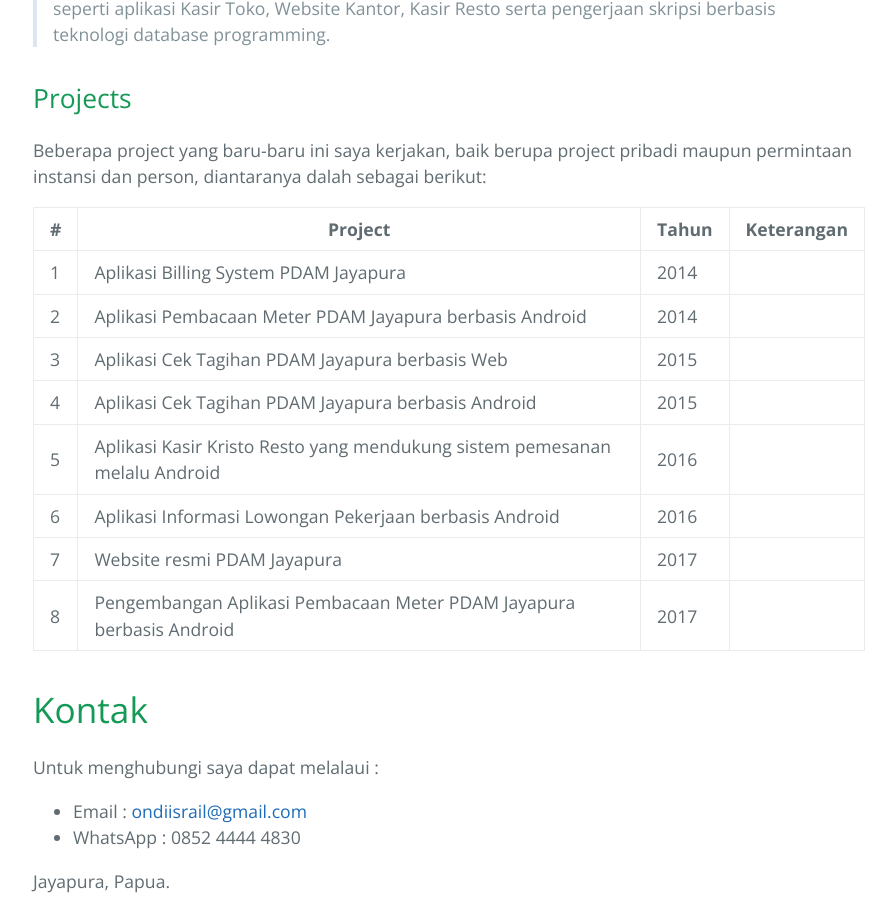
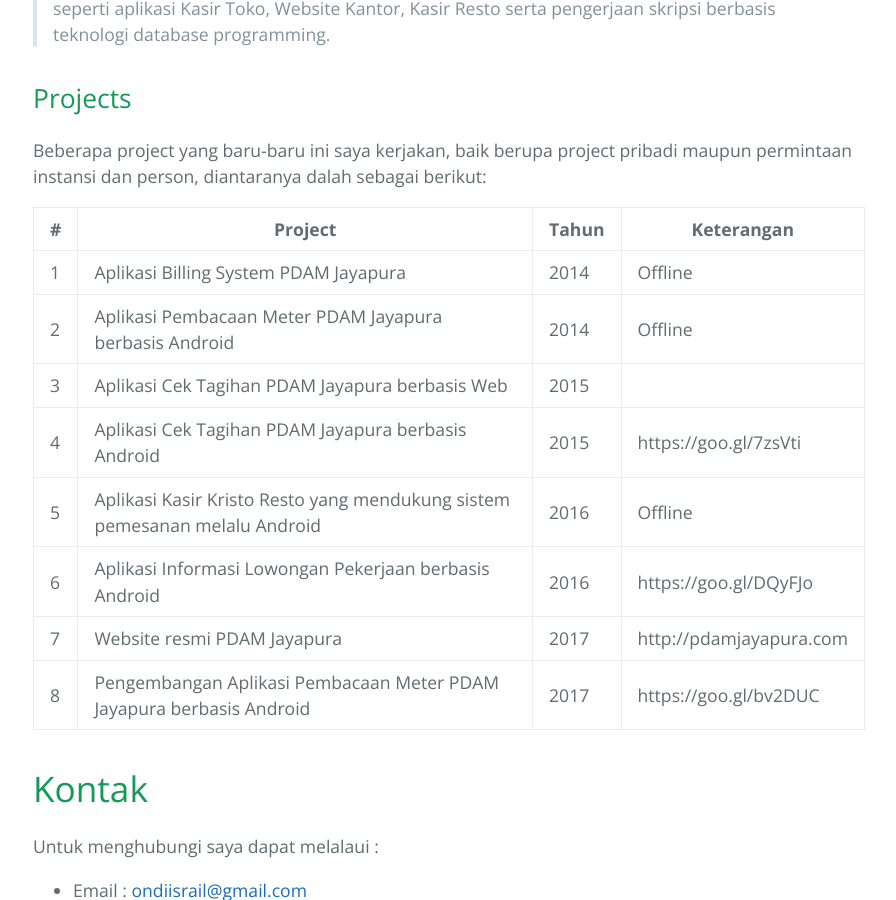
Before and after one commit to arecastudio/arecastudio.github.io, a Jekyll site: the page built from about.md, in a window 1280 px wide and 900 px high, scrolled down 684 px. Shown: the whole window, without its empty margins (191-1087 px from the left). Built offline with Jekyll 4.4.1, drawn with Linux system fonts in a browser that asks for light colours; comment, search, counter and statistics services are not loaded.

Commit message:
update all

```diff
--- a/about.md
+++ b/about.md
@@ -27,13 +27,13 @@
 			<td>1</td>
 			<td>Aplikasi Billing System PDAM Jayapura</td>
 			<td>2014</td>
-			<td></td>
+			<td>Offline</td>
 		</tr>
 		<tr>
 			<td>2</td>
 			<td>Aplikasi Pembacaan Meter PDAM Jayapura berbasis Android</td>
 			<td>2014</td>
-			<td></td>
+			<td>Offline</td>
 		</tr>
 		<tr>
 			<td>3</td>
@@ -45,31 +45,31 @@
 			<td>4</td>
 			<td>Aplikasi Cek Tagihan PDAM Jayapura berbasis Android</td>
 			<td>2015</td>
-			<td></td>
+			<td>https://goo.gl/7zsVti</td>
 		</tr>
 		<tr>
 			<td>5</td>
 			<td>Aplikasi Kasir Kristo Resto yang mendukung sistem pemesanan melalu Android</td>
 			<td>2016</td>
-			<td></td>
+			<td>Offline</td>
 		</tr>
 		<tr>
 			<td>6</td>
 			<td>Aplikasi Informasi Lowongan Pekerjaan berbasis Android</td>
 			<td>2016</td>
-			<td></td>
+			<td>https://goo.gl/DQyFJo</td>
 		</tr>
 		<tr>
 			<td>7</td>
 			<td>Website resmi PDAM Jayapura</td>
 			<td>2017</td>
-			<td></td>
+			<td>http://pdamjayapura.com</td>
 		</tr>
 		<tr>
 			<td>8</td>
 			<td>Pengembangan Aplikasi Pembacaan Meter PDAM Jayapura berbasis Android</td>
 			<td>2017</td>
-			<td></td>
+			<td>https://goo.gl/bv2DUC</td>
 		</tr>
 	</tbody>
 </table>
```
